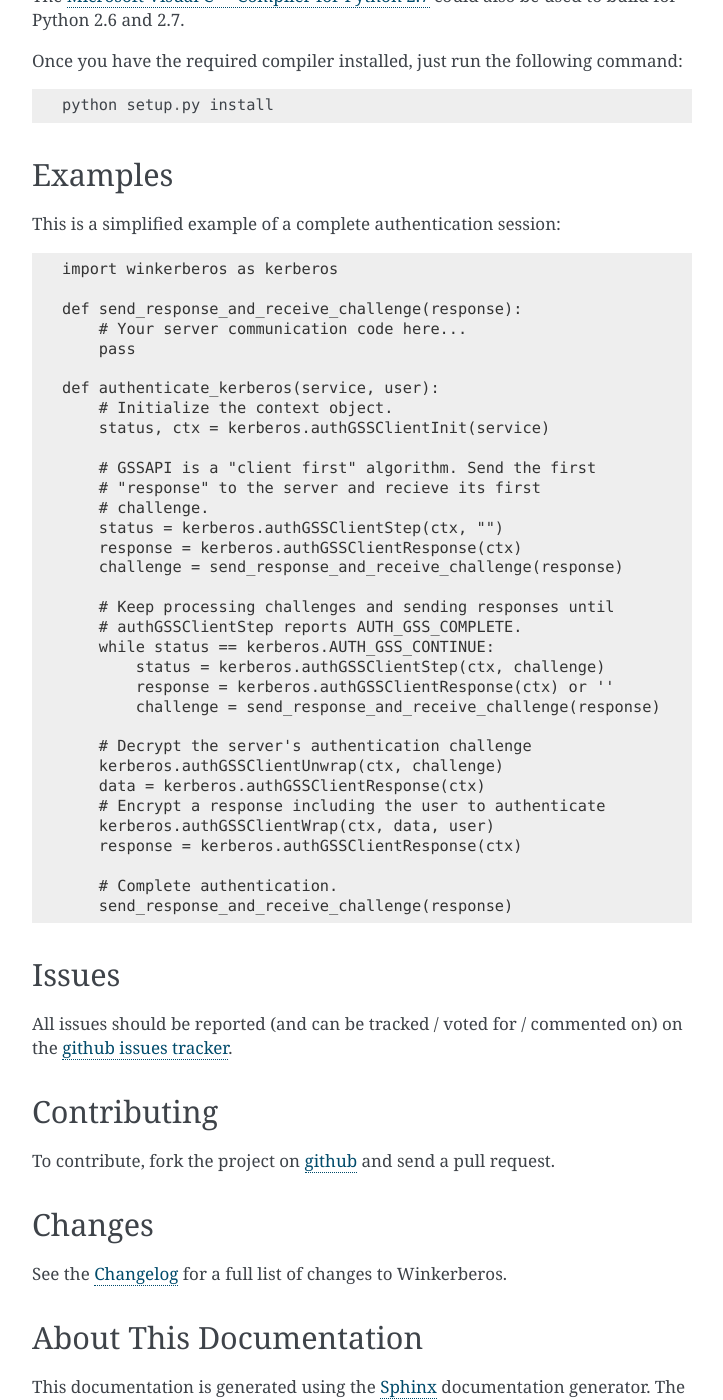
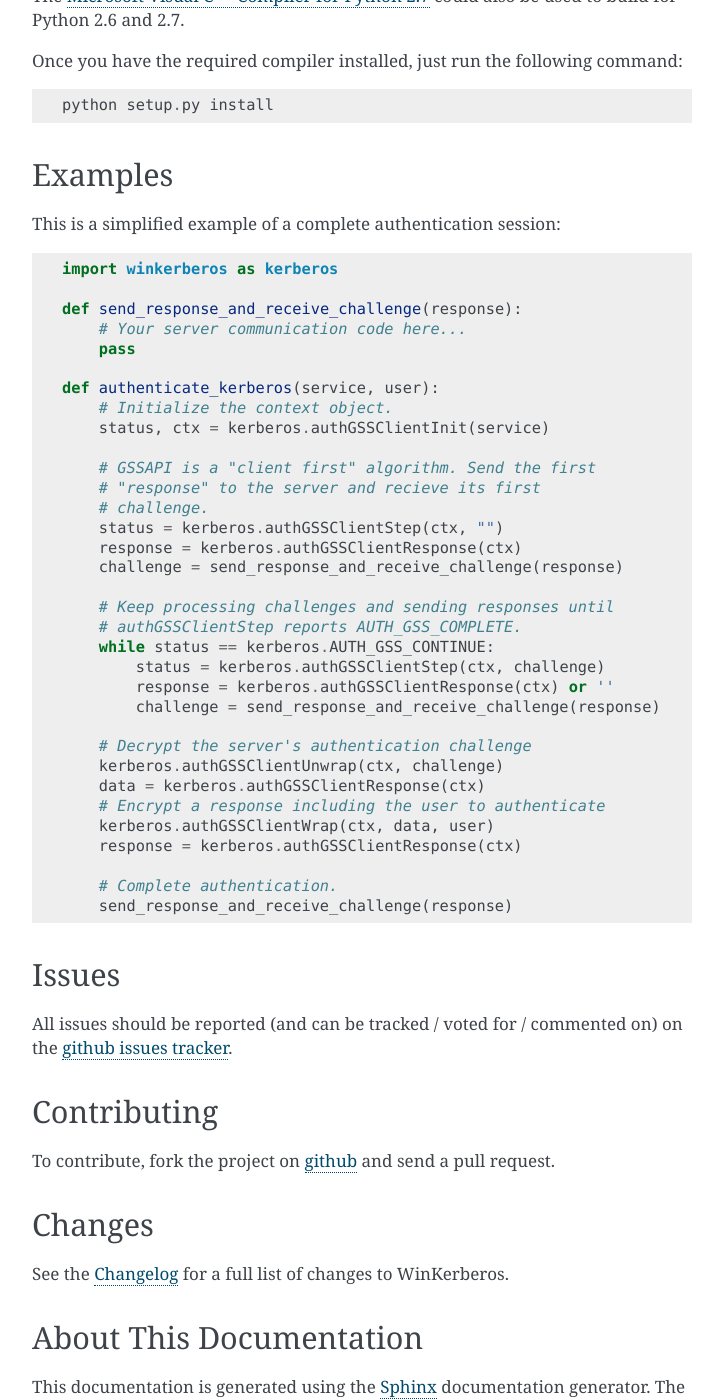
Before and after one commit to mongodb/winkerberos, a Sphinx documentation site: the page built from doc/index.rst, in a window 1280 px wide and 1400 px high, scrolled down 660 px. Shown: the whole window, without its empty margins (388-1111 px from the left). Built offline with Sphinx 7.4.7, drawn with Linux system fonts in a browser that asks for light colours; the version number is read from the project's files by our own code.

Commit message:
Minor doc fixes

```diff
--- a/doc/index.rst
+++ b/doc/index.rst
@@ -39,7 +39,7 @@ Examples
 
 This is a simplified example of a complete authentication session:
 
-.. code-block:: pycon
+.. code-block:: python
 
     import winkerberos as kerberos
 
@@ -89,7 +89,7 @@ pull request.
 
 Changes
 -------
-See the :doc:`changelog` for a full list of changes to Winkerberos.
+See the :doc:`changelog` for a full list of changes to WinKerberos.
 
 About This Documentation
 ------------------------
```
